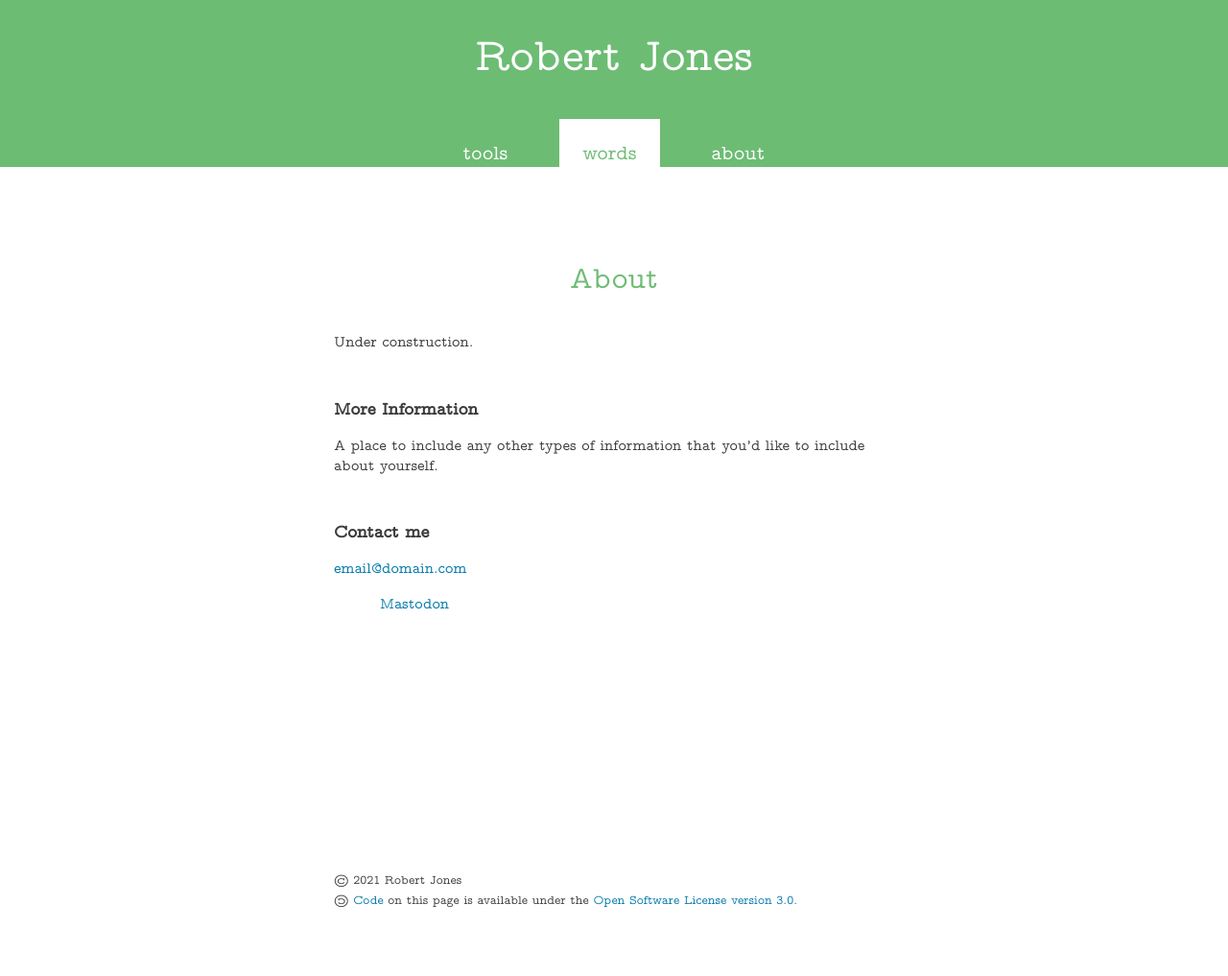
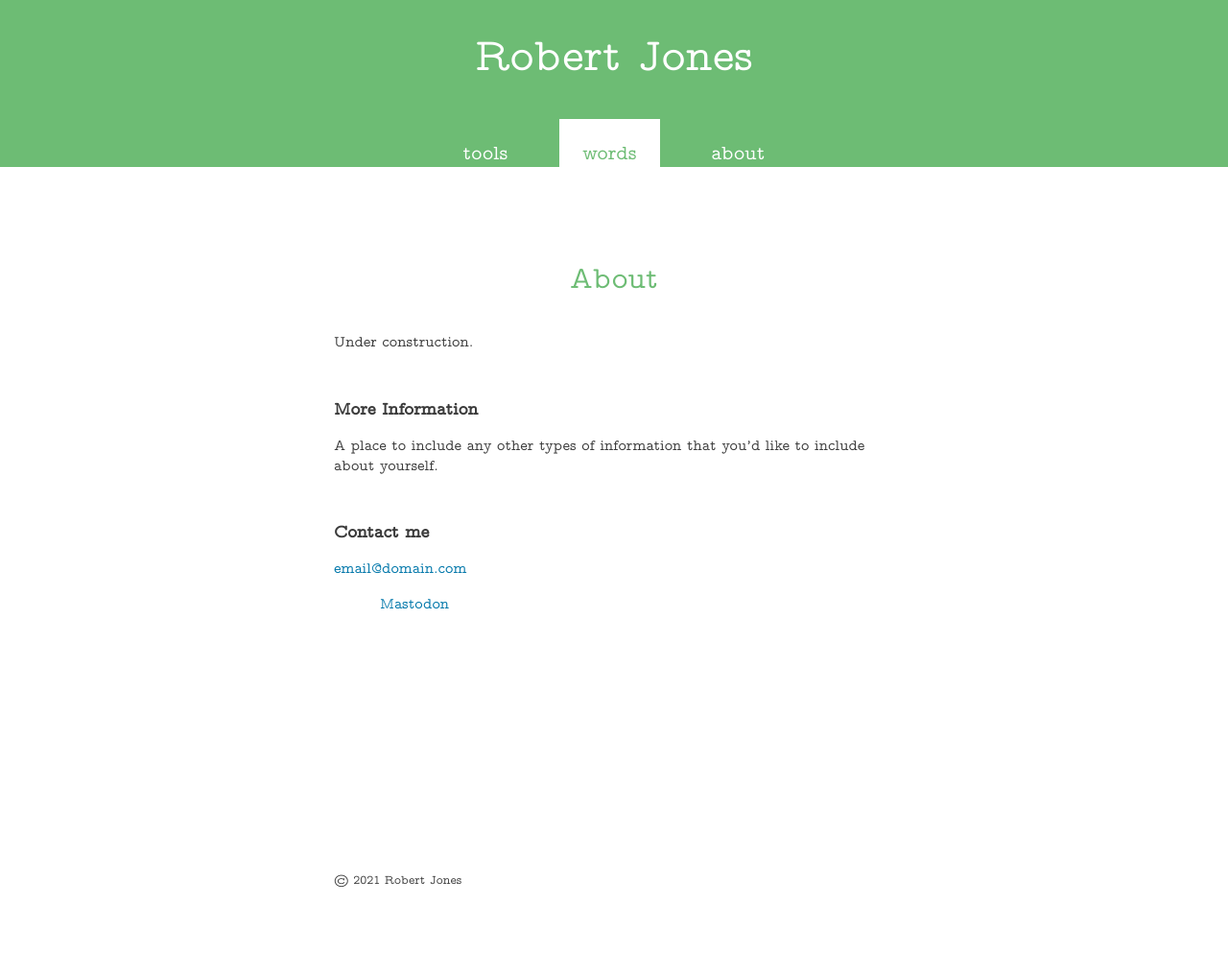
Before and after one commit to rjjiii/rjjiii.github.io, a Jekyll site: the page built from about.md, in a window 1280 px wide. Shown: the whole page at 96% size. Built offline with Jekyll 4.4.1, drawn with Linux system fonts in a browser that asks for light colours.

Commit message:
Update default.html

```diff
--- a/_layouts/default.html
+++ b/_layouts/default.html
@@ -55,8 +55,9 @@
 
 
 &copy; 2021 Robert Jones<br />
-
+{% if page.license == "OSL" %}
 <copy-left></copy-left> <a href="license.html">Code</a> on this page is available under the <a href="license.html">Open Software License version 3.0.</a>
+{% endif %}
 </small>
         </footer>
       </div>
```
